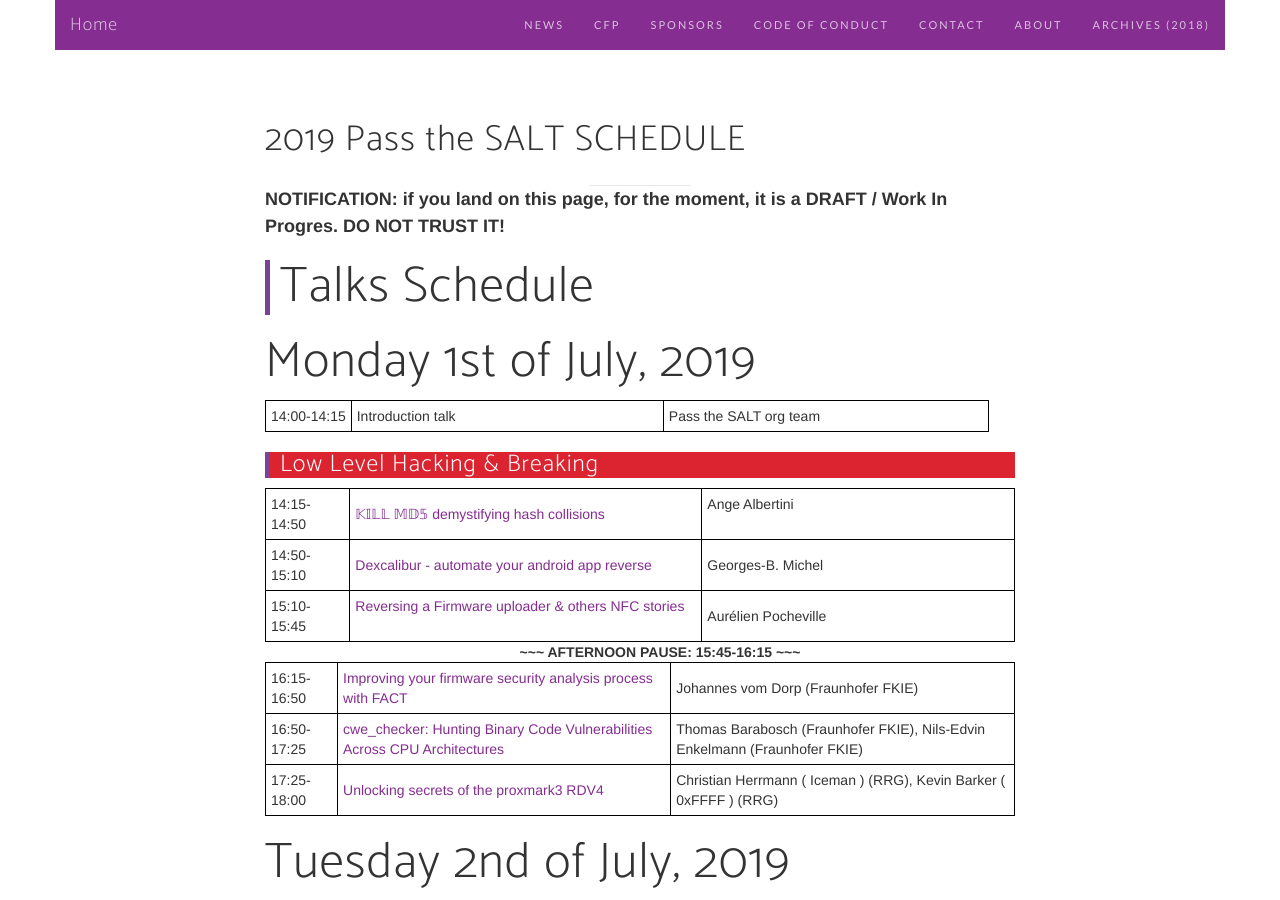
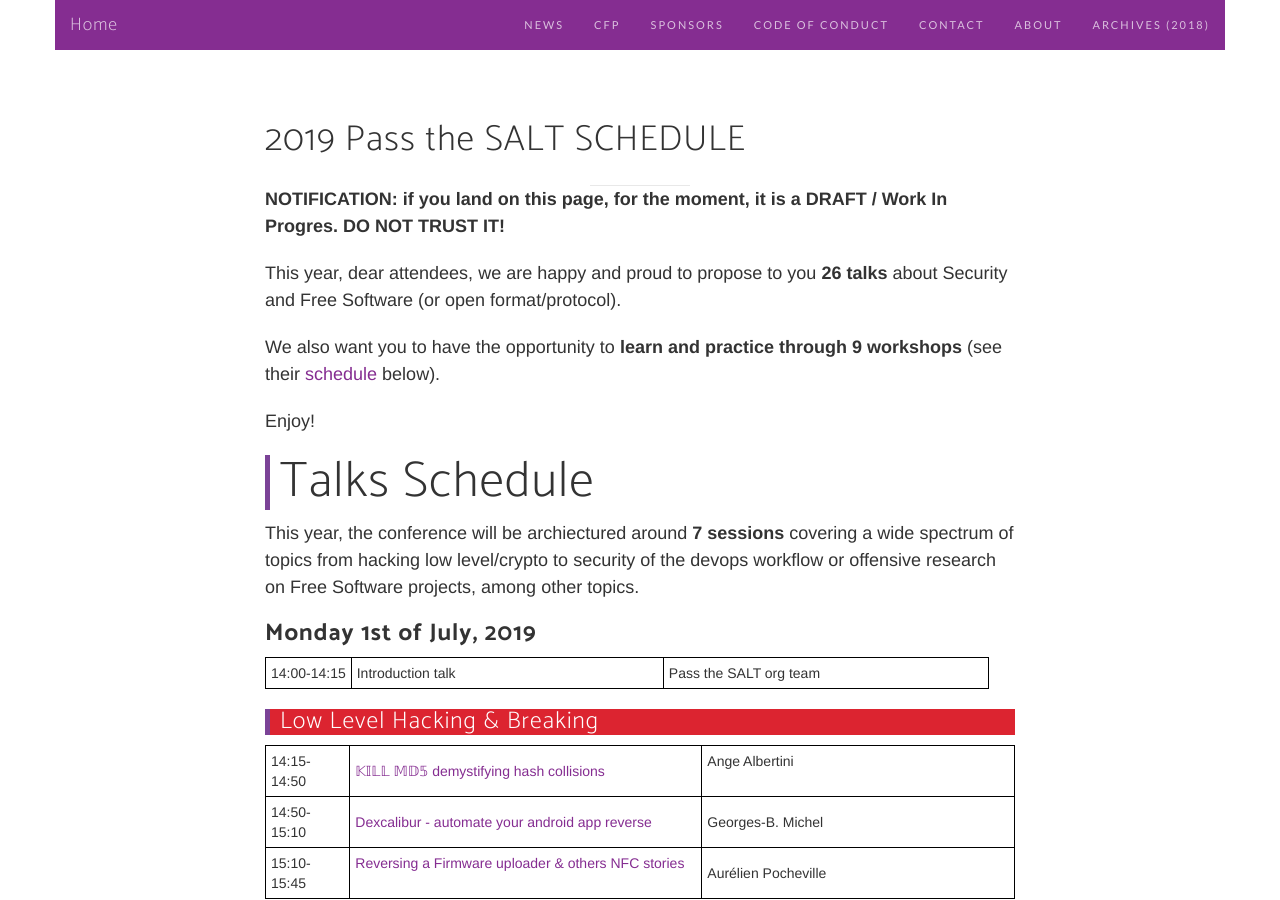
Before and after one commit to pass-the-salt/2019, a Jekyll site: the page built from schedule.md, in a window 1280 px wide and 900 px high. Built offline with Jekyll 4.4.1, drawn with Linux system fonts in a browser that asks for light colours; nearby versions of some CDN libraries; some web fonts are replaced; some of the changed text lies outside the part shown.

Commit message:
add more details to the schedule presentation

```diff
--- a/_includes/news.html
+++ b/_includes/news.html
@@ -13,9 +13,9 @@
                 <p>2018 Pass the SALT has currently reached <span style="color:orange"> <b>this stage</b></span>:</p>
                 <p>
                         November, 2018 : announcement of the 2019 edition<br />
-                        <span style="color:orange"><b>December 14, 2018 : opening of the Call For Papers</b></span><br />
+                        December 14, 2018 : opening of the Call For Papers<br />
                         March 31, 2019 : closing of the Call For Paper<br />
-                        April 15, 2019 : notification to the speakers<br />
+                        <span style="color:orange"><b>April 15, 2019 : notification to the speakers</b></span><br />
                         April 30, 2019 : publication of the program<br />
                         Mid May, 2019  : opening of the booking interface<br>(entrance is free but due to the capacity of the room, booking is required).<br />
                         July 1-3, 2019 : the conference :-) <br />
--- a/schedule.md
+++ b/schedule.md
@@ -14,9 +14,17 @@
 
 **NOTIFICATION: if you land on this page, for the moment, it is a DRAFT / Work In Progres. DO NOT TRUST IT!**
 
+This year, dear attendees, we are happy and proud to propose to you **26 talks** about Security and Free Software (or open format/protocol).
+
+We also want you to have the opportunity to **learn and practice through 9 workshops** (see their <a href="#workshops">schedule</a> below).
+
+Enjoy!
+
 <div style="border-left: 5px solid #7b4397; padding-left: 10px"> <h2>Talks Schedule</h2></div>
 
-## Monday 1st of July, 2019
+This year, the conference will be archiectured around **7 sessions** covering a wide spectrum of topics from hacking low level/crypto to security of the devops workflow or offensive research on Free Software projects, among other topics.
+
+### **Monday 1st of July, 2019**
 
 {:.schedule}
 | :---:  | :---   | :---:         |
@@ -38,7 +46,7 @@
 | 16:50-17:25| [cwe_checker: Hunting Binary Code Vulnerabilities Across CPU Architectures](/talks/74.html) | Thomas Barabosch (Fraunhofer FKIE), Nils-Edvin Enkelmann (Fraunhofer FKIE) |
 | 17:25-18:00 | [Unlocking secrets of the proxmark3 RDV4](/talks/49.html) | Christian Herrmann ( Iceman ) (RRG), Kevin Barker ( 0xFFFF ) (RRG) |
 
-## Tuesday 2nd of July, 2019
+### **Tuesday 2nd of July, 2019**
 
 <div style="border-left: 5px solid #7b4397; color: white; background-color: #dc2430; padding-left: 10px"> <h3>Train & Learn for Improved Security</h3></div>
 
@@ -83,7 +91,7 @@
 | 17:30-18:00  | Rumps Session &nbsp; &nbsp; &nbsp; &nbsp; &nbsp; &nbsp; &nbsp; &nbsp; &nbsp; &nbsp; &nbsp; &nbsp; &nbsp; &nbsp; &nbsp; &nbsp; &nbsp; &nbsp; &nbsp; &nbsp; &nbsp; &nbsp; &nbsp; | Anyone who wants to speak about Security & FLOSS! &nbsp; |
 
 
-## Wednesday 3rd of July, 2019
+### **Wednesday 3rd of July, 2019**
 
 <div style="border-left: 5px solid #7b4397; color: white; background-color: #dc2430; padding-left: 10px"> <h3>Security at Scale</h3></div>
 
@@ -118,18 +126,21 @@
 | 16:20-16:40 | [PatrOwl - Orchestrating SecOps with an open-source SOAR platform](/talks/56.html) | Nicolas Mattiocco (GreenLock Advisory) |
 
 * * *
+<a id="workshops">
 
 <div style="border-left: 5px solid #7b4397; padding-left: 10px"> <h2>Workshops Schedule</h2></div>
 
-### Monday
+The following workshops will give you insights on very different topics like hacking crypto, NFC, SSO or configuration management. But you will also find a track of several workshops explaining how to use the Elastic stack in different ways to security and threat hunting.
+
+### **Monday**
 
 {:.schedule}
 | **Durée** | **Talks** | **Speaker(s)** |
 | :---:  | :---   | :---:         |
-| 01/07 - 14:15-17:15 | [Elastic Stack for Security Monitoring in a Nutshell](/talks/86.html) | Eva Szilagyi (Alzette Information Security), David Szili (Alzette Information Security) |
+| 01/07 - **14:****15**-17:15 | [Elastic Stack for Security Monitoring in a Nutshell](/talks/86.html) | Eva Szilagyi (Alzette Information Security), David Szili (Alzette Information Security) |
 | 01/07 - 14:15-17:15 | [Getting started with RUDDER: a devops solution for devsecops](/talks/99.html) | Benoît Peccatte (Rudder) |
 
-### Tuesday
+### **Tuesday**
 
 {:.schedule}
 | **Durée** | **Talks** | **Speaker(s)** |
@@ -139,7 +150,7 @@
 | 02/07 - 14:00-17:00 | [Syslog-ng: getting started, parsing messages, storing in Elasticsearch](/talks/76.html) | Peter Czanik (Balabit) |
 | 02/07 - 14:00-17:00 | [Unlocking secrets of the proxmark3 RDV4](/talks/52.html) | Christian Herrmann ( Iceman ), Kevin Barker ( 0xFFFF ) |
 
-### Wednesday
+### **Wednesday**
 
 {:.schedule}
 | **Durée** | **Talks** | **Speaker(s)** |
```
Also changed, not shown: 3 other files.
